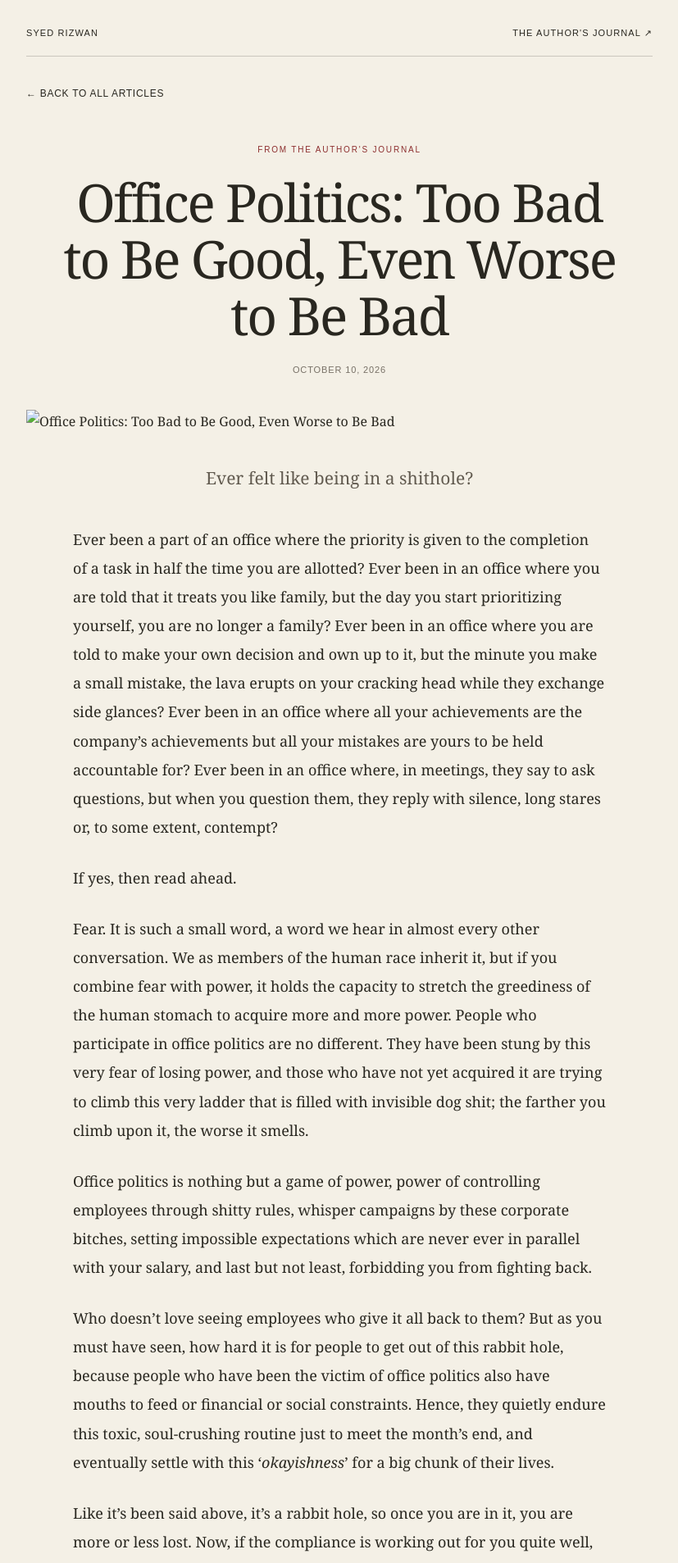
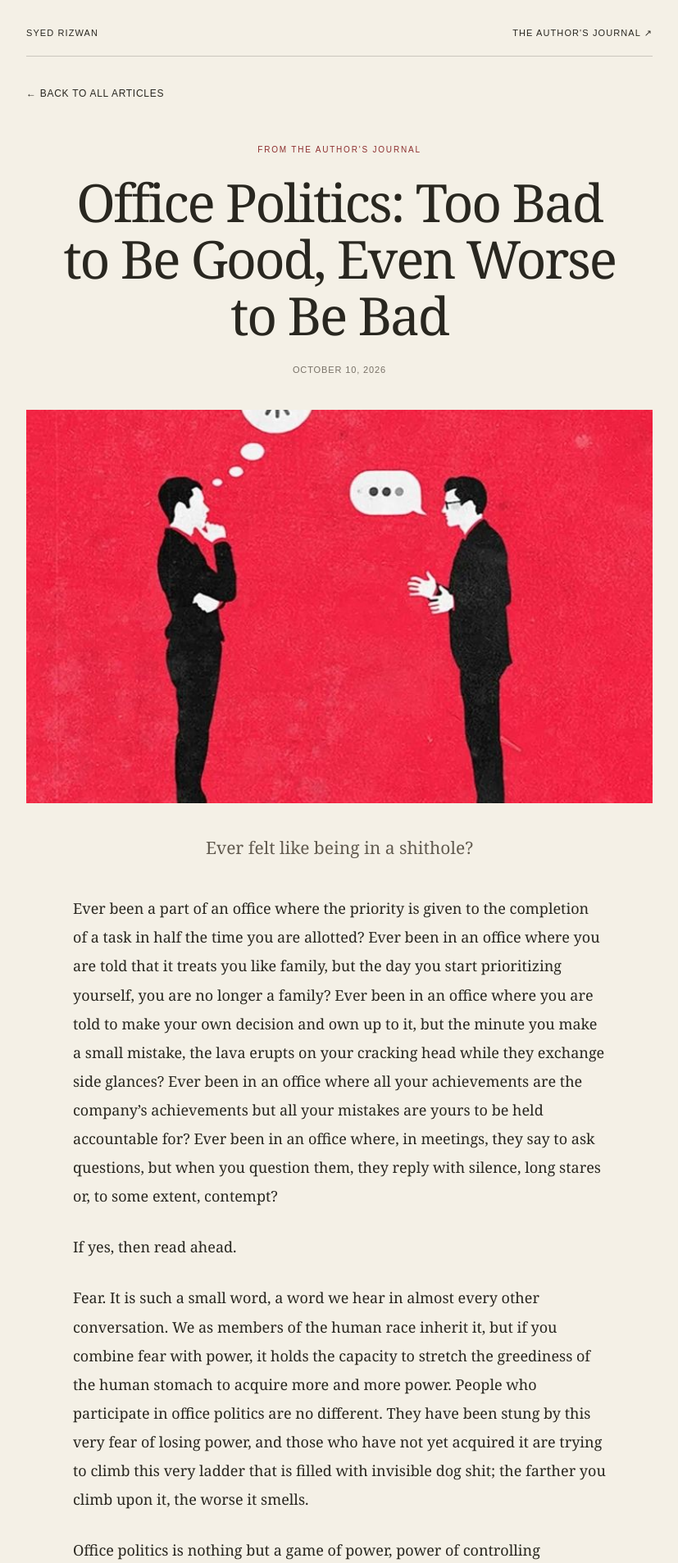
Before and after one commit to syedrizwanauthor/syedrizwanauthor.github.io, a Jekyll site: the page built from _posts/2026-10-10-office-politics-too-bad-to-be-good-even-worse-to-be-bad.md, in a window 1280 px wide. Shown: the top 1907 px of the page at 82% size, without its empty margins (226-1053 px from the left). Built offline with Jekyll 4.4.1, drawn with Linux system fonts in a browser that asks for light colours; our own code applies the rules of GitHub Pages for plain Markdown files.

Commit message:
Update Blog Posts “2026-10-10-office-politics-too-bad-to-be-good-even-worse-to-be-bad” +1

```diff
--- a/_posts/2026-10-10-office-politics-too-bad-to-be-good-even-worse-to-be-bad.md
+++ b/_posts/2026-10-10-office-politics-too-bad-to-be-good-even-worse-to-be-bad.md
@@ -2,7 +2,7 @@
 title: 'Office Politics: Too Bad to Be Good, Even Worse to Be Bad'
 date: 2026-10-10T18:16:00+05:30
 description: Ever felt like being in a shithole?
-image: ''
+image: /images/blog/Illustrations By Sergio Ingravalle (via_ theinspiration_com).jpg
 ---
 
 Ever been a part of an office where the priority is given to the completion of a task in half the time you are allotted? Ever been in an office where you are told that it treats you like family, but the day you start prioritizing yourself, you are no longer a family? Ever been in an office where you are told to make your own decision and own up to it, but the minute you make a small mistake, the lava erupts on your cracking head while they exchange side glances? Ever been in an office where all your achievements are the company’s achievements but all your mistakes are yours to be held accountable for? Ever been in an office where, in meetings, they say to ask questions, but when you question them, they reply with silence, long stares or, to some extent, contempt?
```
Also changed, not shown: images/blog/Illustrations By Sergio Ingravalle (via_ theinspiration_com).jpg (added).
